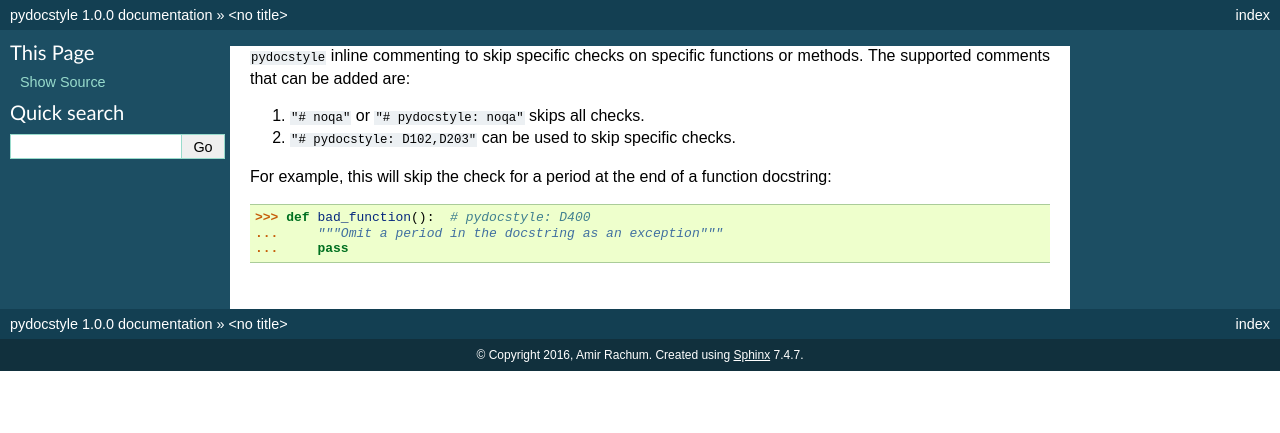
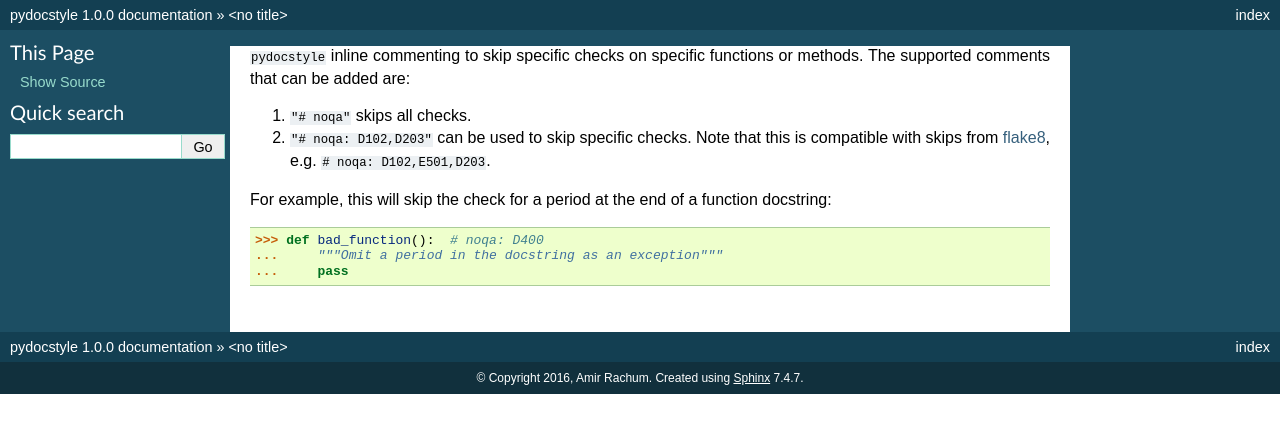
Before and after one commit to PyCQA/pydocstyle, a Sphinx documentation site: the page built from docs/snippets/per_file.rst, in a window 1280 px wide. Shown: the top 433 px of the page. Built offline with Sphinx 7.4.7, drawn with Linux system fonts in a browser that asks for light colours.

Commit message:
Fix types of skips

```diff
--- a/docs/release_notes.rst
+++ b/docs/release_notes.rst
@@ -19,9 +19,9 @@
 * Added the ability to ignore specific function and method doctstrings with
   comments:
 
-    1. "# noqa" or "# pydocstyle: noqa" skips all checks.
+    1. "# noqa" skips all checks.
 
-    2. "# pydocstyle: D102,D203" can be used to skip specific checks.
+    2. "# noqa: D102,D203" can be used to skip specific checks.
 
 Bug Fixes
 
--- a/docs/snippets/per_file.rst
+++ b/docs/snippets/per_file.rst
@@ -1,13 +1,15 @@
 ``pydocstyle`` inline commenting to skip specific checks on specific
 functions or methods. The supported comments that can be added are:
 
-1. ``"# noqa"`` or ``"# pydocstyle: noqa"`` skips all checks.
+1. ``"# noqa"`` skips all checks.
 
-2. ``"# pydocstyle: D102,D203"`` can be used to skip specific checks.
+2. ``"# noqa: D102,D203"`` can be used to skip specific checks. Note that
+   this is compatible with skips from `flake8 <http://flake8.pycqa.org/>`_,
+   e.g. ``# noqa: D102,E501,D203``.
 
 For example, this will skip the check for a period at the end of a function
 docstring::
 
-    >>> def bad_function():  # pydocstyle: D400
+    >>> def bad_function():  # noqa: D400
     ...     """Omit a period in the docstring as an exception"""
     ...     pass
```
Also changed, not shown: 2 other files.
